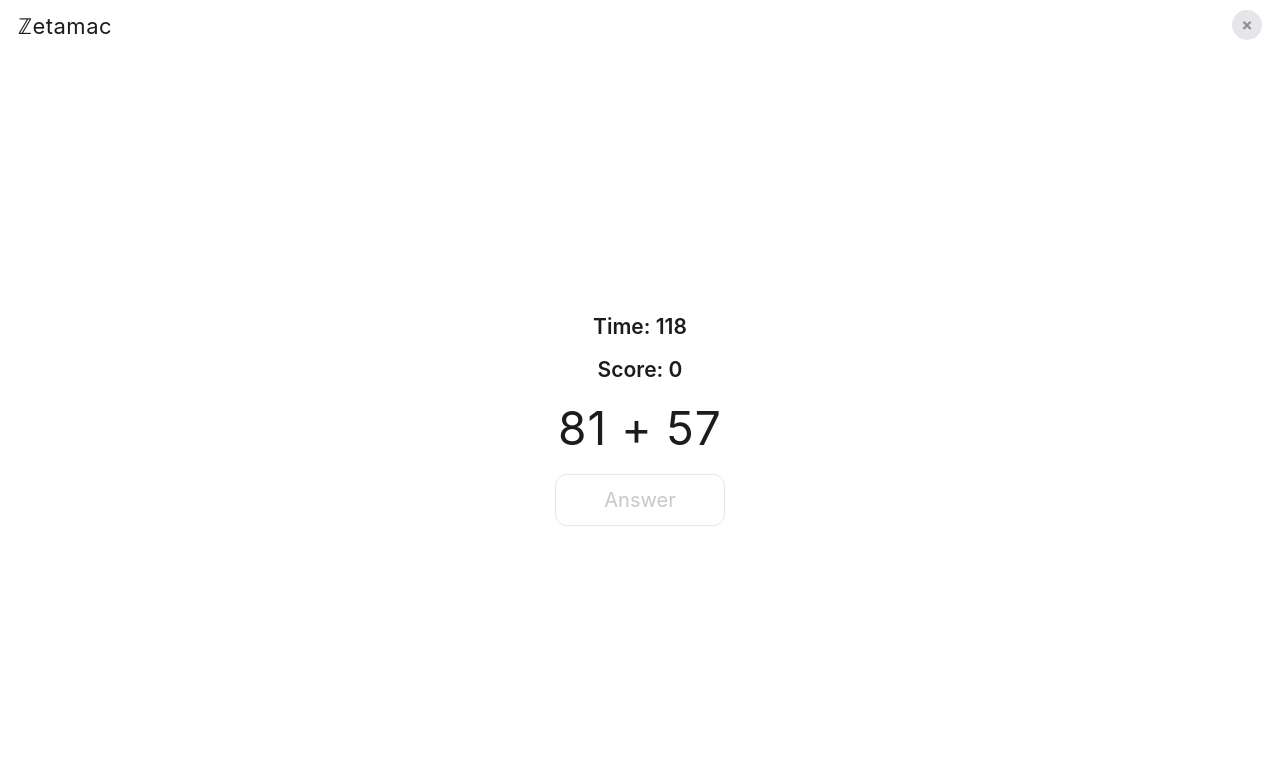
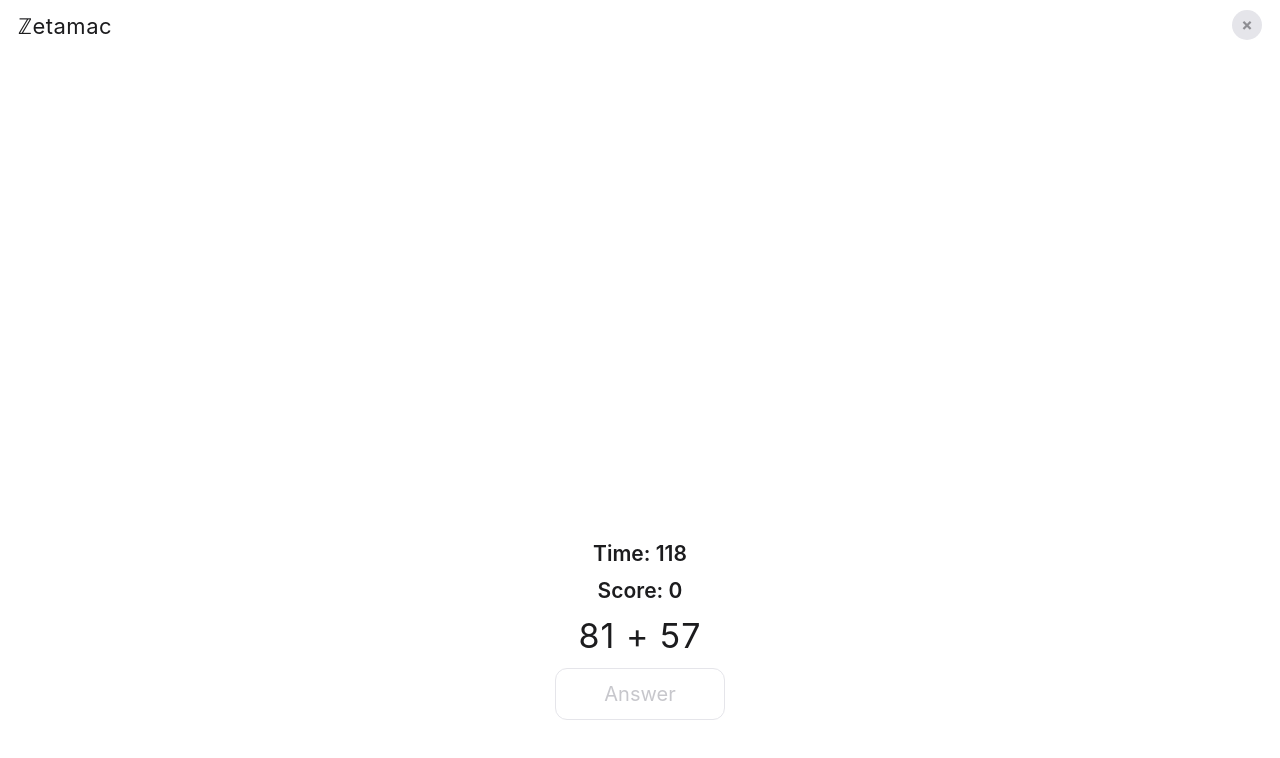
Before and after one commit to rjg/zetamac, a plain HTML site: page index.html in a window 1280 px wide. Both pictures are taken after a click on the button "Start Game". Drawn offline with Linux system fonts and the light colour scheme.

Commit message:
Layout udpates

```diff
--- a/index.html
+++ b/index.html
@@ -18,7 +18,7 @@
     --bg:#f2f2f7; --card:#fff; --line:#e5e5ea; --ink:#1c1c1e; --muted:#8e8e93;
   }
   *{box-sizing:border-box;-webkit-tap-highlight-color:transparent;}
-  html,body{margin:0;height:100%;}
+  html,body{margin:0;height:100%;overflow:hidden;}
   body{
     font-family:-apple-system,BlinkMacSystemFont,"SF Pro Text","Segoe UI",Roboto,sans-serif;
     background:var(--bg);color:var(--ink);
@@ -33,6 +33,10 @@
   .screen{display:none;min-height:100%;flex-direction:column;}
   .screen.active{display:flex;}
   #screen-game{background:#fff;}
+  /* pin the game screen to the visible viewport so iOS can't scroll the
+     document around when the keyboard slides up; fitGameScreen() in JS
+     adjusts `bottom` to match the keyboard's current height. */
+  #screen-game.active{position:fixed;top:0;left:0;right:0;bottom:0;min-height:0;}
 
   /* logo */
   .logo{font-weight:300;letter-spacing:.5px;}
@@ -96,9 +100,9 @@
     display:flex;justify-content:space-between;align-items:center;
     padding:calc(env(safe-area-inset-top) + 10px) 18px 0;
   }
-  .game-body{flex:1;display:flex;flex-direction:column;align-items:center;justify-content:center;gap:18px;}
+  .game-body{flex:1;display:flex;flex-direction:column;align-items:center;justify-content:flex-end;gap:12px;padding-bottom:10vh;}
   .game-stat{font-size:21px;font-weight:600;}
-  .problem{font-size:46px;font-weight:400;letter-spacing:1px;}
+  .problem{font-size:34px;font-weight:400;letter-spacing:1px;}
   #answer{
     width:170px;padding:13px;font-size:20px;text-align:center;
     border:1px solid var(--line);border-radius:12px;outline:none;
@@ -1114,11 +1118,12 @@ $('stats-period').addEventListener('click',e=>{
 function fitGameScreen(){
   const g=$('screen-game'), vv=window.visualViewport;
   if(vv && g.classList.contains('active')){
-    g.style.height=vv.height+'px';
-    g.style.minHeight='0';
+    /* push the pinned game-screen's bottom up by the on-screen
+       keyboard's height so the visible area = above the keyboard */
+    const kb=Math.max(0, window.innerHeight - vv.height - vv.offsetTop);
+    g.style.bottom=kb+'px';
   }else{
-    g.style.height='';
-    g.style.minHeight='';
+    g.style.bottom='';
   }
 }
 if(window.visualViewport){
```
